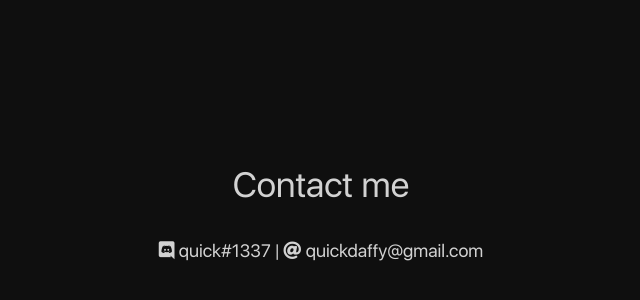
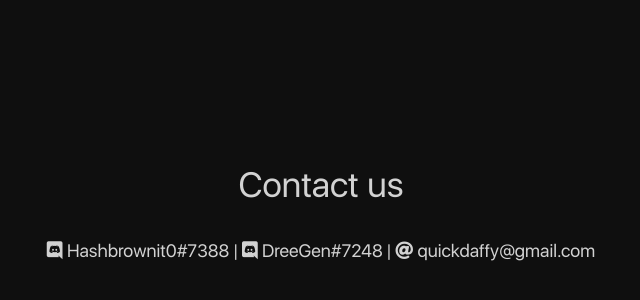
Before and after one commit to TheAwesomeAdwait/natrixclient.github.io-1, a plain HTML site: page contact/index.html in a window 1280 px wide. Shown: the part 196-496 px from the top of the page, without its empty margins (319-959 px from the left). Drawn offline with Linux system fonts and the light colour scheme; files whose address does not match are found by name.

Commit message:
Update index.html

```diff
--- a/contact/index.html
+++ b/contact/index.html
@@ -11,9 +11,9 @@
 
       <div class="main-panel">
 
-        <p class="texth">Contact me</p>
+        <p class="texth">Contact us</p>
         <p class="text">
-          <i class="fab fa-discord"></i> quick#1337 | <i class="fas fa-at"></i> <a class="link" href="mailto:quickdaffy@gmail.com">quickdaffy@gmail.com</a>
+          <i class="fab fa-discord"></i> Hashbrownit0#7388 | <i class="fab fa-discord"></i> DreeGen#7248 | <i class="fas fa-at"></i> <a class="link" href="mailto:quickdaffy@gmail.com">quickdaffy@gmail.com</a>
         </p>
       </div>
 
```
